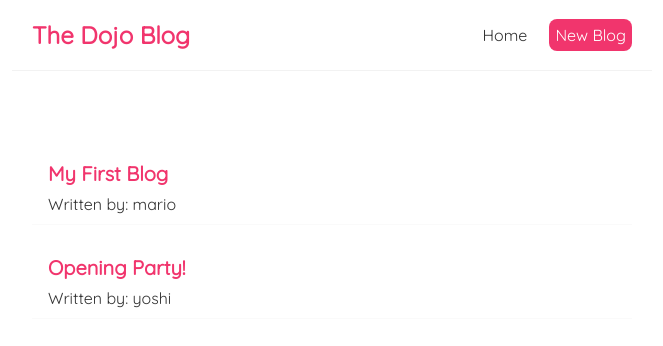
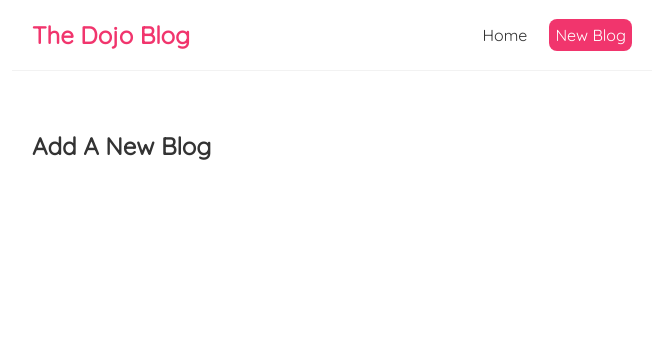
Before and after one commit to JonathanABarnett/NetNinjaDojoBlog, a React (Create React App) app: page /create in a window 1280 px wide. Shown: the top 346 px of the page, without its empty margins (308-971 px from the left). Built offline with nearby package versions, Linux system fonts and the light colour scheme; data requests are answered from the project's data file.

Commit message:
Lesson 22 - Exact Match Routes

```diff
--- a/src/App.js
+++ b/src/App.js
@@ -1,5 +1,6 @@
 import Navbar from "./Navbar";
 import Home from "./Home";
+import Create from "./Create";
 import { BrowserRouter as Router, Route, Switch } from "react-router-dom";
 
 function App() {
@@ -9,8 +10,11 @@ function App() {
         <Navbar />
         <div className="content">
           <Switch>
-            <Route path="/">
+            <Route exact path="/">
               <Home />
+            </Route>
+            <Route exact path="/create">
+              <Create />
             </Route>
           </Switch>
         </div>
--- /dev/null
+++ b/src/Create.js
@@ -0,0 +1,9 @@
+const Create = () => {
+    return (
+        <div className="create">
+            <h2>Add A New Blog</h2>
+        </div>
+     );
+}
+
+export default Create;
```
Also changed, not shown: 1 other file (tests, documents, lock files or other folders).
